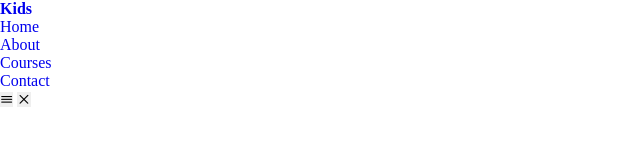
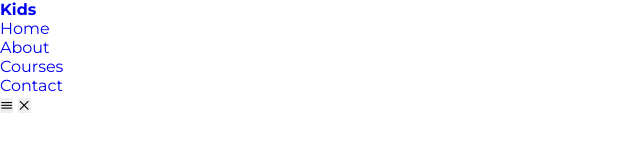
Before and after one commit to EddieProgammer24/Kids-Learning-App, a plain HTML site: page index.html in a window 1280 px wide. Shown: the whole page, without its empty margins (0-640 px from the left). Drawn offline with nearby package versions, Linux system fonts and the light colour scheme.

Commit message:
Font Family Montserrat

```diff
--- a/css/style.css
+++ b/css/style.css
@@ -3,8 +3,32 @@
     padding: 0;
     border: 0;
     outline: 0;
+    text-decoration: none;
+    list-style: none;
+    box-sizing: border-box;
 }
 
-a{
-    text-decoration: none;
+:root{
+    --color-primary: #1E90FF;
+    --color-success: #32CD32;
+    --color-warning: #FFD700;
+    --colo-danger: #F75842;
+    --color-danger-variant: rgba(247, 88, 66, 0.4);
+    --color-white:#fff;
+    --color-light:rgba(255, 255, 255, 0.7);
+    --color-black:#000;
+    --color-bg:#1f2641;
+    --color-bg1:#2e3267;
+    --color-bg2:#424890;
+
+    --container-width-lg: 76%;
+    --container-width-md: 90%;
+    --container-width-sm: 94%;
+
+    --transition: all 400ms ease;
+
 }
+
+body{
+    font-family: "Montserrat", sans-serif;
+}
--- a/index.html
+++ b/index.html
@@ -7,7 +7,13 @@
 
     <link rel="stylesheet" href="./css/style.css">
 
+    <!--- Icon Scout --->
     <link rel="stylesheet" href="https://unicons.iconscout.com/release/v4.0.8/css/line.css">
+
+    <!---Google Font(MonSerrrat)-->
+    <link rel="preconnect" href="https://fonts.googleapis.com">
+<link rel="preconnect" href="https://fonts.gstatic.com" crossorigin>
+<link href="https://fonts.googleapis.com/css2?family=Montserrat:ital,wght@0,100..900;1,100..900&display=swap" rel="stylesheet">
 </head>
 <body>
     <nav>
```
